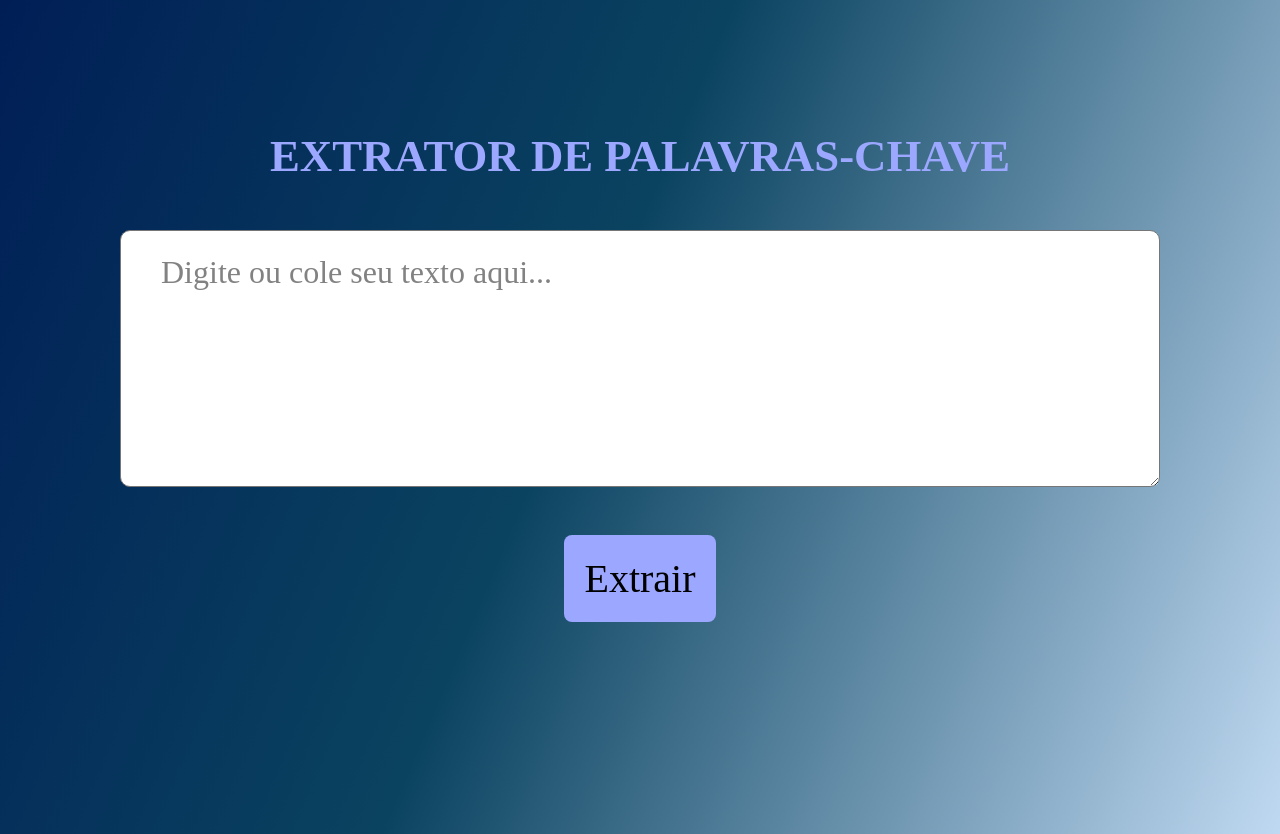
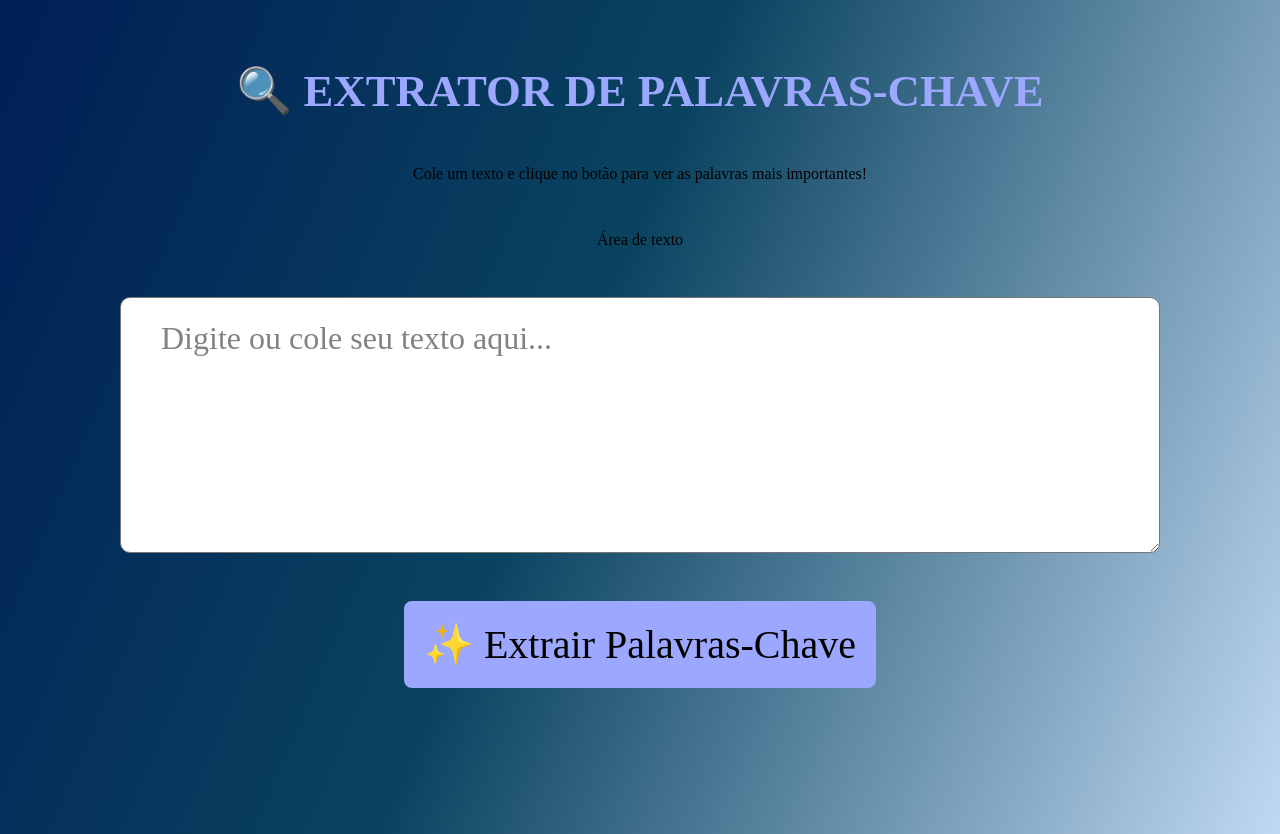
Before and after one commit to mariaboruck/extrator-de-palavras-chaves, a plain HTML site: page index.html in a window 1280 px wide. Drawn offline with Linux system fonts and the light colour scheme; a web font is replaced by a local one.

Commit message:
Update index.html

```diff
--- a/index.html
+++ b/index.html
@@ -1,27 +1,27 @@
 <!DOCTYPE html>
+<html lang="pt-BR">
 
-<html lang="pt-BT">
-  <head>
-    <meta charset="UTF-8" />
-    <meta name="viewport" content="width=device-width, initial-scale=1.0" />
-    <title>Extrator de Palavras-Chave</title>
-<link rel="preconnect" href="https://fonts.googleapis.com">
-<link rel="preconnect" href="https://fonts.gstatic.com" crossorigin>
-<link href="https://fonts.googleapis.com/css2?family=Playfair+Display:ital,wght@0,400..900;1,400..900&display=swap" rel="stylesheet">
-<link rel="stylesheet" href="style.css" />
-  </head>
+<head>
+    <meta charset="UTF-8">
+    <meta name="viewport" content="width=device-width, initial-scale=1.0">
+    <title>🔍 Extrator de Palavras-Chave</title>
+    <link rel="stylesheet" href="style.css">
+</head>
 
-  <body>
+<body>
     <div class="container">
-      <h1>Extrator de palavras-chave</h1>
-      <textarea
-        id="entrada-de-texto"
-        placeholder="Digite ou cole seu texto aqui..."
-      ></textarea>
-      <button id="botao-palavrachave">Extrair</button>
-      <div id="resultado-palavrachave"></div>
+        <h1>🔍 Extrator de Palavras-Chave</h1>
+        <p class="descricao">Cole um texto e clique no botão para ver as palavras mais importantes!</p>
+
+        <label for="entrada-de-texto" class="visually-hidden">Área de texto</label>
+        <textarea id="entrada-de-texto" placeholder="Digite ou cole seu texto aqui..." rows="8"></textarea>
+
+        <button id="botao-palavrachave">✨ Extrair Palavras-Chave</button>
+
+        <div id="resultado-palavrachave"></div>
     </div>
 
-    <script src="script.js"></script>
-  </body>
+    <script type="module" src="script.js"></script>
+</body>
+
 </html>
```
